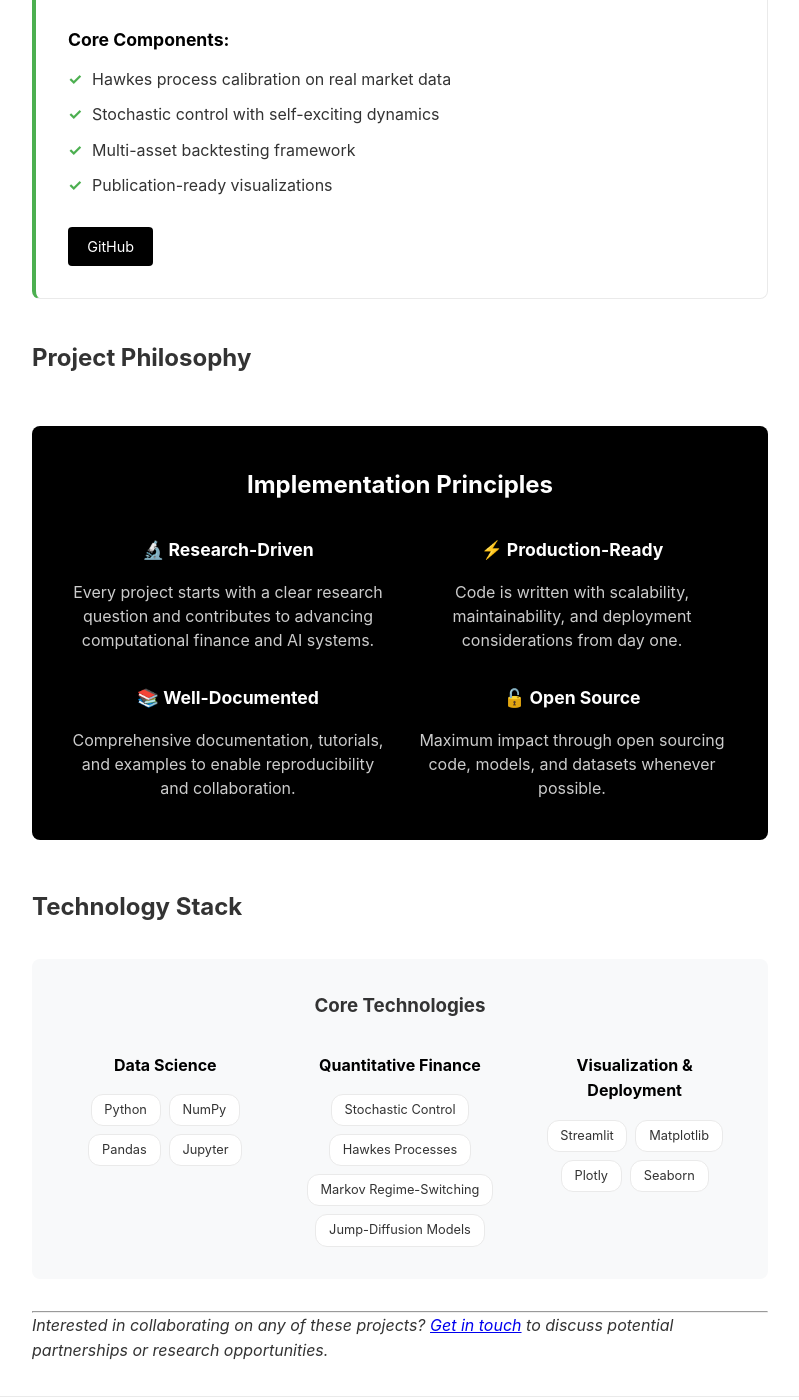
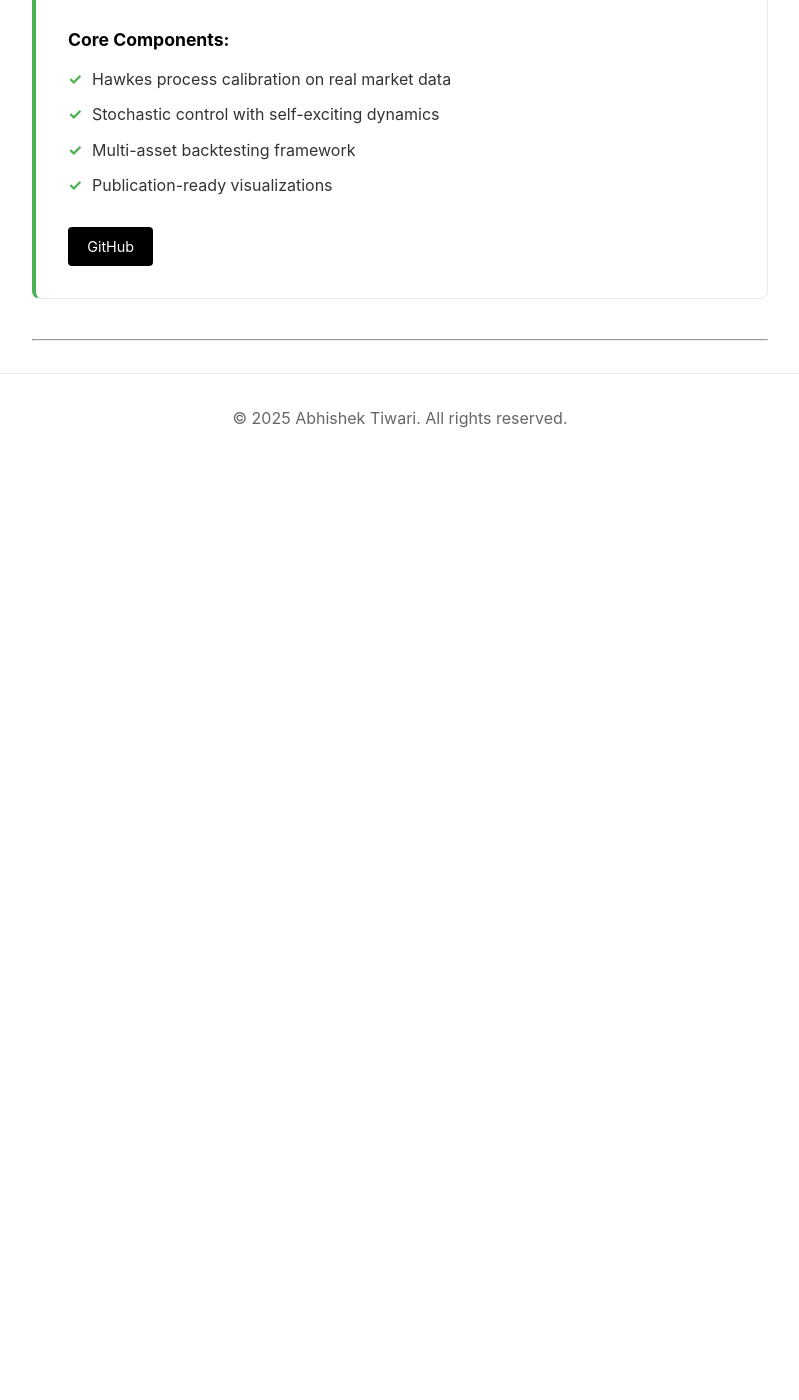
Before and after one commit to Abhishek282001Tiwari/Personal_Website, a Jekyll site: the page built from projects.md, in a window 1280 px wide and 1400 px high, scrolled down 3075 px. Shown: the whole window, without its empty margins (240-1039 px from the left). Built offline with Jekyll 4.4.1, drawn with Linux system fonts in a browser that asks for light colours; after the commit the page ends 3539 px from its top, so only the background shows below that.

```diff
--- a/projects.md
+++ b/projects.md
@@ -149,68 +149,7 @@
     </div>
 </div>
 
-## Project Philosophy
-
-<div class="philosophy-section">
-    <h3>Implementation Principles</h3>
-    <div class="principles-grid">
-        <div class="principle">
-            <h4>🔬 Research-Driven</h4>
-            <p>Every project starts with a clear research question and contributes to advancing computational finance and AI systems.</p>
-        </div>
-        <div class="principle">
-            <h4>⚡ Production-Ready</h4>
-            <p>Code is written with scalability, maintainability, and deployment considerations from day one.</p>
-        </div>
-        <div class="principle">
-            <h4>📚 Well-Documented</h4>
-            <p>Comprehensive documentation, tutorials, and examples to enable reproducibility and collaboration.</p>
-        </div>
-        <div class="principle">
-            <h4>🔓 Open Source</h4>
-            <p>Maximum impact through open sourcing code, models, and datasets whenever possible.</p>
-        </div>
-    </div>
-</div>
-
-## Technology Stack
-
-<div class="tech-stack">
-    <h3>Core Technologies</h3>
-    <div class="tech-categories">
-        <div class="tech-category">
-            <h4>Data Science</h4>
-            <div class="tech-tags">
-                <span class="tech-tag">Python</span>
-                <span class="tech-tag">NumPy</span>
-                <span class="tech-tag">Pandas</span>
-                <span class="tech-tag">Jupyter</span>
-            </div>
-        </div>
-        <div class="tech-category">
-            <h4>Quantitative Finance</h4>
-            <div class="tech-tags">
-                <span class="tech-tag">Stochastic Control</span>
-                <span class="tech-tag">Hawkes Processes</span>
-                <span class="tech-tag">Markov Regime-Switching</span>
-                <span class="tech-tag">Jump-Diffusion Models</span>
-            </div>
-        </div>
-        <div class="tech-category">
-            <h4>Visualization & Deployment</h4>
-            <div class="tech-tags">
-                <span class="tech-tag">Streamlit</span>
-                <span class="tech-tag">Matplotlib</span>
-                <span class="tech-tag">Plotly</span>
-                <span class="tech-tag">Seaborn</span>
-            </div>
-        </div>
-    </div>
-</div>
-
----
-
-*Interested in collaborating on any of these projects? [Get in touch](mailto:abhishekt282001@gmail.com) to discuss potential partnerships or research opportunities.*
+-----
 
 <style>
 .project {
```
